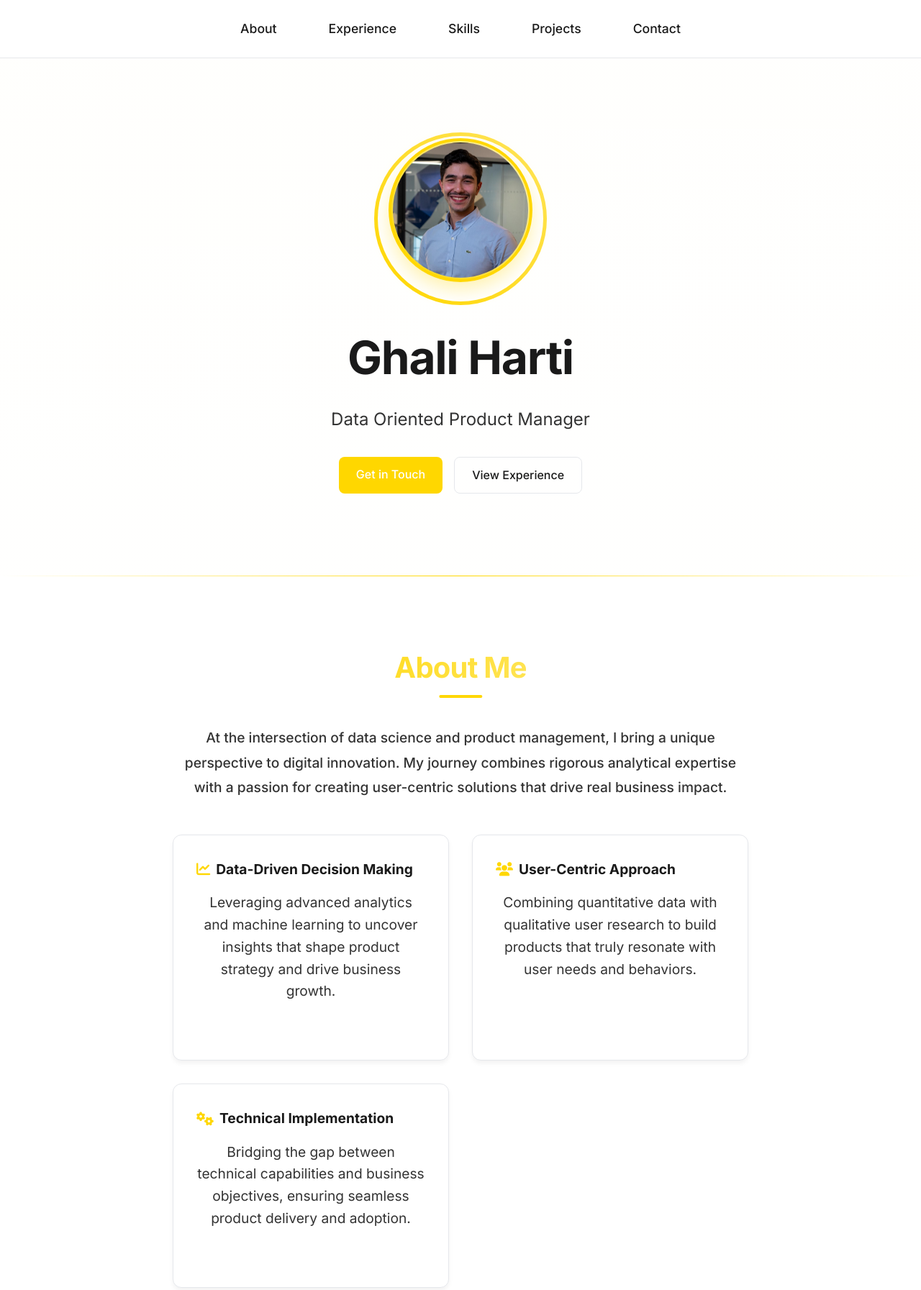
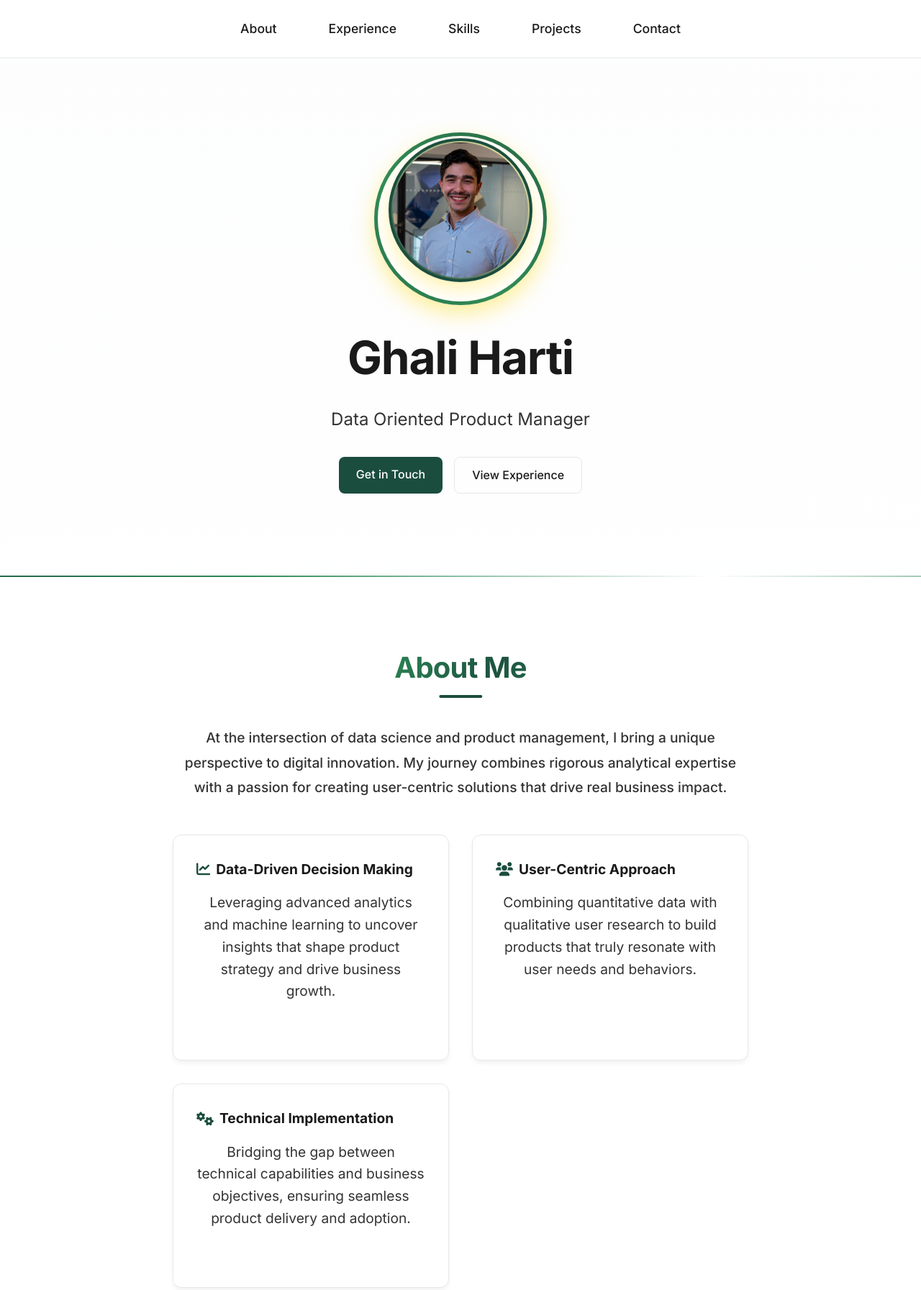
Before and after one commit to Ghali96/Ghali_Portfolio, a plain HTML site: page index.html in a window 1280 px wide. Shown: the top 1793 px of the page at 72% size. Drawn offline with Linux system fonts and the light colour scheme.

Commit message:
Update color scheme to dark green and enhance animations

```diff
--- a/styles.css
+++ b/styles.css
@@ -1,13 +1,30 @@
+@keyframes float {
+    0% { transform: translateY(0); }
+    50% { transform: translateY(-10px); }
+    100% { transform: translateY(0); }
+}
+
+@keyframes pulse {
+    0% { transform: scale(1); }
+    50% { transform: scale(1.05); }
+    100% { transform: scale(1); }
+}
+
+@keyframes shimmer {
+    0% { background-position: -200% center; }
+    100% { background-position: 200% center; }
+}
+
 :root {
     --primary-color: #1a1a1a;
     --secondary-color: #333333;
-    --accent-color: #FFD700;
-    --accent-color-light: #FFE55C;
+    --accent-color: #1B4D3E;
+    --accent-color-light: #2E8B57;
     --background-color: #ffffff;
     --text-color: #1a1a1a;
     --border-color: #e5e7eb;
-    --hover-color: #FFB700;
-    --gradient-yellow: linear-gradient(135deg, var(--accent-color) 0%, var(--accent-color-light) 100%);
+    --hover-color: #2E8B57;
+    --gradient-green: linear-gradient(135deg, var(--accent-color) 0%, var(--accent-color-light) 100%);
 }
 
 /* Yellow Accents */
@@ -22,13 +39,20 @@
     left: 0;
     right: 0;
     bottom: 0;
-    background: linear-gradient(45deg, rgba(255, 215, 0, 0.05) 0%, rgba(255, 229, 92, 0.05) 100%);
+    background: linear-gradient(45deg, rgba(27, 77, 62, 0.05) 0%, rgba(46, 139, 87, 0.05) 100%);
     z-index: -1;
+    animation: gradientFlow 8s ease infinite;
+    background-size: 200% 200%;
+}
+
+.experience-card {
+    transition: all 0.3s ease;
 }
 
 .experience-card:hover {
     border-color: var(--accent-color);
-    box-shadow: 0 8px 15px rgba(255, 215, 0, 0.1);
+    box-shadow: 0 8px 15px rgba(27, 77, 62, 0.15);
+    transform: translateY(-5px) scale(1.02);
 }
 
 .card-header i {
@@ -147,8 +171,16 @@ body {
     top: 0;
     left: 0;
     right: 0;
-    height: 1px;
-    background: linear-gradient(90deg, transparent, var(--accent-color), transparent);
+    height: 2px;
+    background: linear-gradient(90deg,
+        transparent 0%,
+        var(--accent-color-light) 25%,
+        var(--accent-color) 50%,
+        var(--accent-color-light) 75%,
+        transparent 100%
+    );
+    background-size: 200% 100%;
+    animation: shimmer 3s linear infinite;
 }
 
 .section h2 {
@@ -156,15 +188,21 @@ body {
     text-align: center;
     font-size: 2.5rem;
     font-weight: 700;
-    background: linear-gradient(120deg, var(--accent-color), var(--accent-color-light));
+    background: linear-gradient(120deg, var(--accent-color), var(--accent-color-light), var(--accent-color));
     -webkit-background-clip: text;
     -webkit-text-fill-color: transparent;
-    background-size: 200% 200%;
-    animation: gradientFlow 3s ease infinite;
+    background-size: 200% auto;
+    animation: shimmer 3s linear infinite;
     position: relative;
     display: inline-block;
     left: 50%;
     transform: translateX(-50%);
+    transition: all 0.3s ease;
+}
+
+.section h2:hover {
+    transform: translateX(-50%) scale(1.05);
+    letter-spacing: 1px;
 }
 
 .section h2::after {
@@ -232,7 +270,8 @@ nav {
 
 .nav-links a:hover {
     color: var(--accent-color);
-    background: rgba(255, 215, 0, 0.1);
+    background: rgba(30, 77, 62, 0.1);
+    transform: translateY(-2px);
 }
 
 .nav-links a:hover::after {
@@ -313,10 +352,11 @@ nav {
     left: -10px;
     right: -10px;
     bottom: -10px;
-    background: linear-gradient(45deg, var(--accent-color), var(--accent-color-light));
+    background: linear-gradient(45deg, var(--accent-color), var(--accent-color-light), var(--accent-color));
     border-radius: 50%;
     z-index: -1;
-    animation: rotate 4s linear infinite;
+    animation: rotate 4s linear infinite, pulse 2s ease-in-out infinite;
+    background-size: 200% 200%;
 }
 
 .profile-image::after {
```
